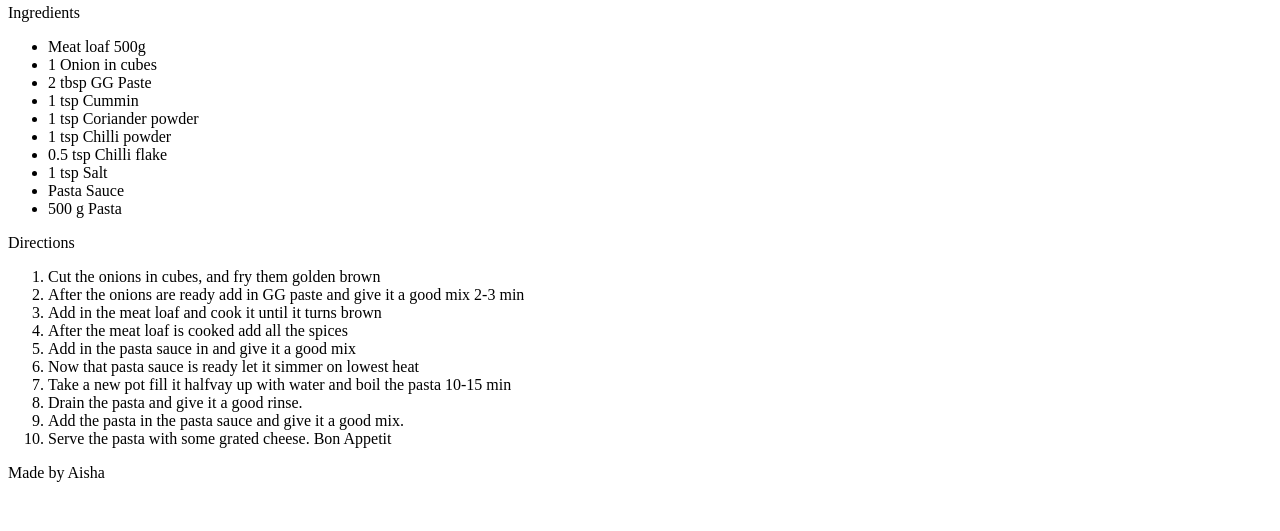
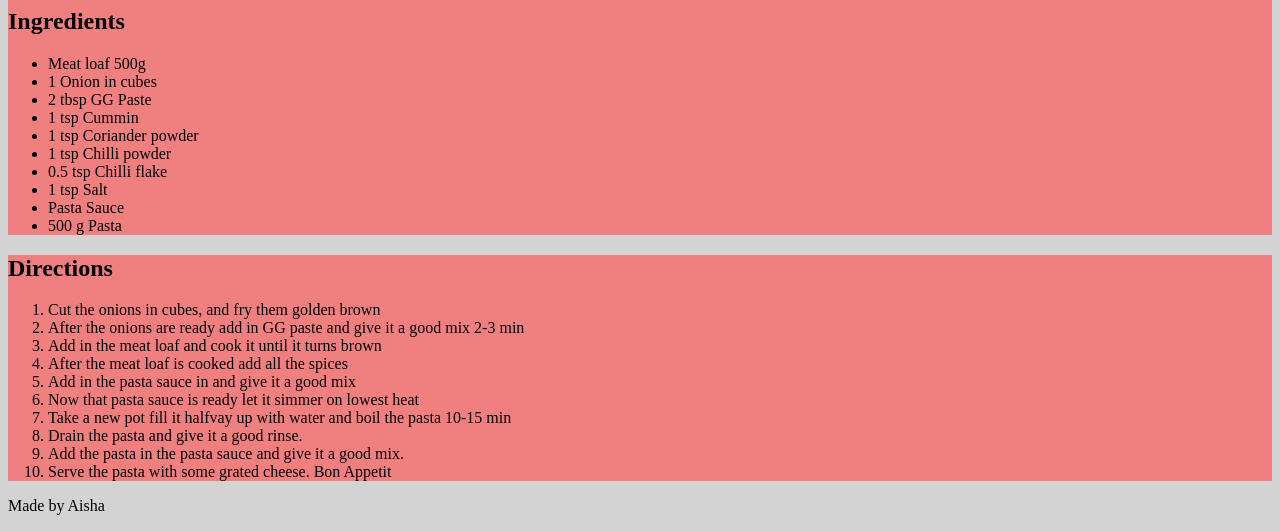
Before and after one commit to aishakoder/Beef_Pasta-, a plain HTML site: page index.html in a window 1280 px wide. Shown: the part 383-914 px from the top of the page. Before the commit the page ends 881 px from the top, so only its background shows below. Drawn offline with Linux system fonts and the light colour scheme.

Commit message:
added some changes

```diff
--- a/index.html
+++ b/index.html
@@ -11,7 +11,7 @@
         <section>
             <h1>Beef Pasta</h1>
             <img src="https://bertolli-media-stage.s3.amazonaws.com/wp-content/uploads/2018/01/12112410/BT_RP_US_SpaghettiwithRoseCarbonara.jpg" alt="">
-            <p>Ingredients</p>
+            <h2>Ingredients</h2>
             <ul>
                 <li>Meat loaf 500g</li>
                 <li>1 Onion in cubes</li>
@@ -26,7 +26,7 @@
             </ul>
         </section>
         <section>
-            <p>Directions</p>
+            <h2>Directions</h2>
             <ol>
                 <li>Cut the onions in cubes, and fry them golden brown</li>
                 <li>After the onions are ready add in GG paste and give it a good mix 2-3 min</li>
--- a/styles.css
+++ b/styles.css
@@ -0,0 +1,10 @@
+body{
+    background-color: lightgrey;
+}
+
+section{
+    margin:auto;
+    justify-content: center;
+    background-color: lightcoral;
+    border: 10px;
+}
```
